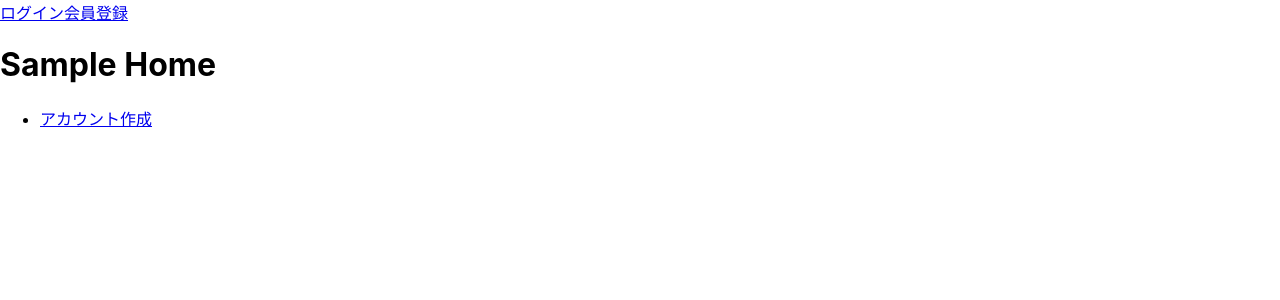
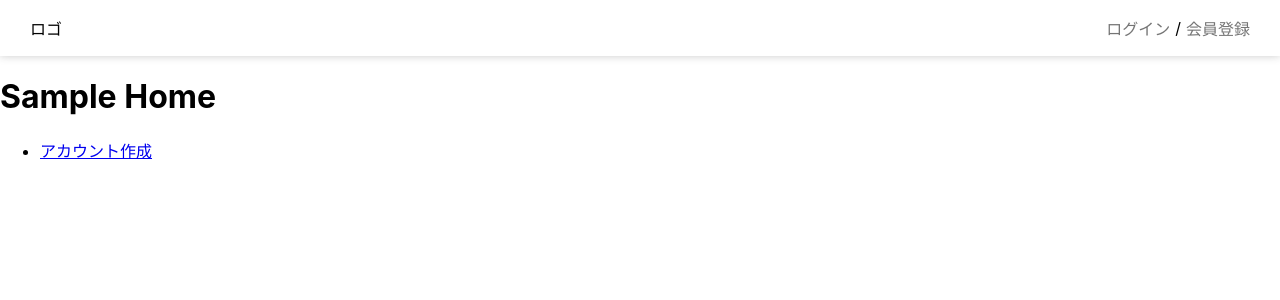
Before and after one commit to yokoiakinori/gosplash-front, a React (Create React App) app in the folder gosplash/: page / in a window 1280 px wide. Shown: the top 300 px of the page. Built offline with nearby package versions, Linux system fonts and the light colour scheme; no server answers.

Commit message:
ヘッダーコンポーネントとりあえず完成

```diff
--- a/gosplash/src/components/Header.tsx
+++ b/gosplash/src/components/Header.tsx
@@ -3,6 +3,11 @@ import { Link } from "react-router-dom"
 import {useRecoilState} from "recoil";
 import {loginUserAtom} from "../atoms/LoginUser";
 import {BaseAxios} from "../common-axios";
+import cssHeader from "../css/common/Header.module.css"
+
+interface UserProps {
+    info?: any
+}
 
 export const Header: React.FC = () => {
     const [info, setInfo] = useRecoilState(loginUserAtom)
@@ -12,14 +17,39 @@ export const Header: React.FC = () => {
         setInfo(res.data)
     }
     useEffect(() => {
-        if (info !== null) {
+        if (info === null) {
             getMyInfo()
         }
     })
+
+    let link
+    if (info === null) {
+        link = <UnLoggedLink />
+    } else {
+        link = <LoggedLink info={info} />
+    }
     return (
-        <div>
-            <Link to="/signin">ログイン</Link>
-            <Link to="/register">会員登録</Link>
+        <div className={cssHeader.wrapper}>
+            <p>ロゴ</p>
+            {link}
         </div>
     )
 }
+
+function LoggedLink(props: UserProps) {
+    return (
+        <div className={cssHeader.link_wrapper}>
+            <Link to="#" className={cssHeader.link}>{props.info.user.name}</Link>
+        </div>
+    )
+}
+
+function UnLoggedLink() {
+    return (
+        <div className={cssHeader.link_wrapper}>
+            <Link to="/signin" className={cssHeader.link}>ログイン</Link>
+            <p>/</p>
+            <Link to="/register" className={cssHeader.link}>会員登録</Link>
+        </div>
+    )
+}
--- /dev/null
+++ b/gosplash/src/css/common/Header.module.css
@@ -0,0 +1,25 @@
+.wrapper {
+    padding: 0 30px;
+    display: flex;
+    justify-content: space-between;
+    box-shadow: 0 0 8px rgba(50, 50, 50, 0.25);
+}
+
+.link_wrapper {
+    display: flex;
+    align-items: center;
+}
+.link_wrapper > p {
+    margin: 0 5px;
+}
+.link {
+    display: block;
+    text-decoration: none;
+    color: #757575;
+    vertical-align: middle;
+    transition-duration: 0.3s;
+}
+.link:hover {
+    color: #222;
+    transition-duration: 0.3s;
+}
--- a/gosplash/src/pages/Top.tsx
+++ b/gosplash/src/pages/Top.tsx
@@ -1,16 +1,7 @@
-import React, {useEffect} from "react";
+import React from "react";
 import { Link } from "react-router-dom";
-import {BaseAxios} from "../common-axios";
 
 export const Top:React.FC = () => {
-    let loginUser
-    const getMyInfo = async () => {
-        const res = await BaseAxios.get('users/me')
-        console.log(res)
-    }
-    useEffect(() => {
-        getMyInfo()
-    })
     return (
         <>
         <h1>Sample Home</h1>
```
